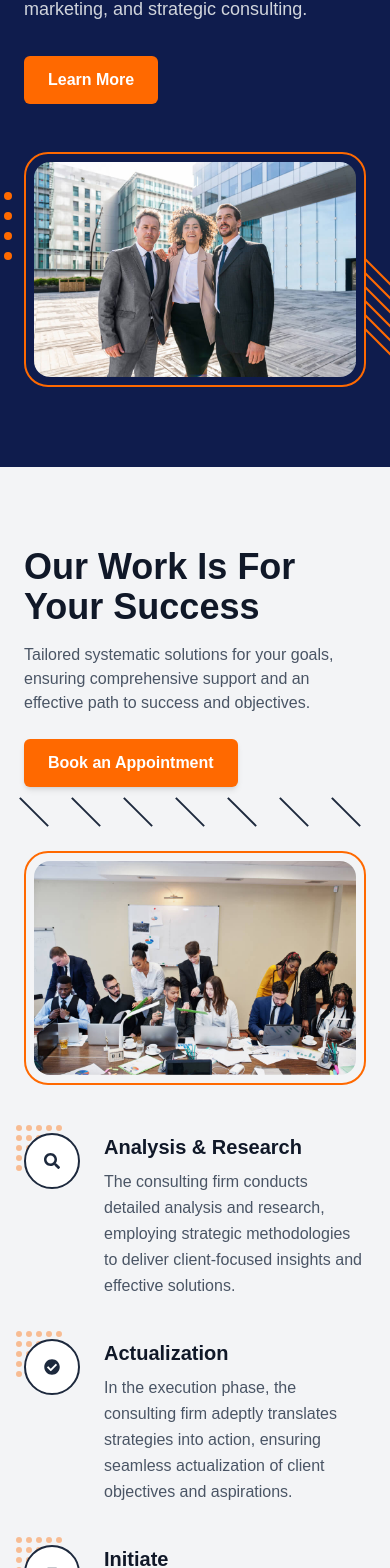
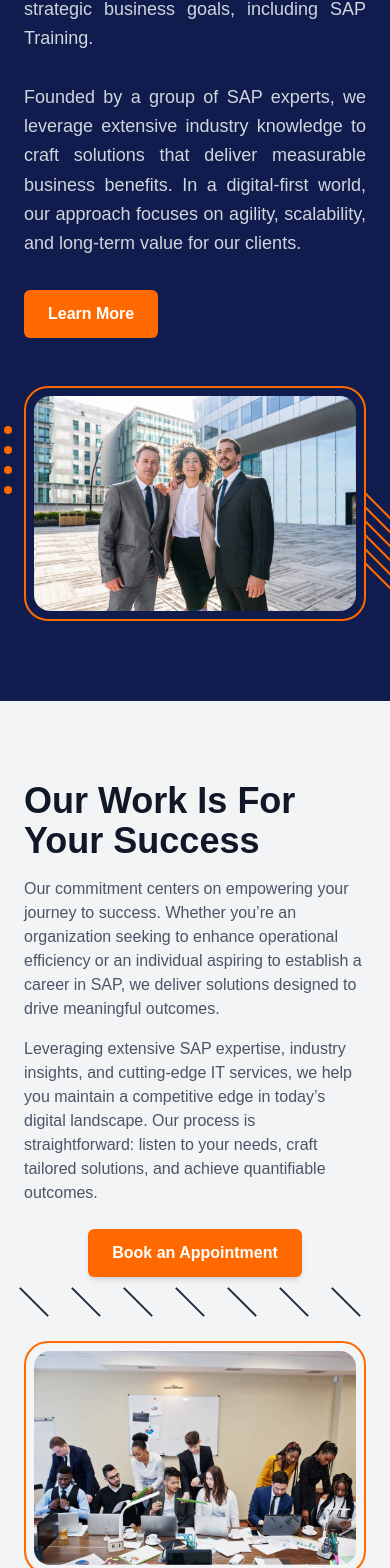
Before and after one commit to anandraj123-commit/gtxinfotech, a Next.js app: page / in a window 390 px wide. Shown: the part 1278-2846 px from the top of the page. Built offline with nearby package versions, Linux system fonts and the light colour scheme.

Commit message:
save my changes

```diff
--- a/components/SkillsSection.jsx
+++ b/components/SkillsSection.jsx
@@ -1,9 +1,12 @@
 "use client";
+
+import { useEffect, useState } from "react";
 
 export default function SkillsSection() {
   return (
     <section className="w-full bg-slate-900 text-white py-20">
       <div className="max-w-6xl mx-auto px-6">
+
         {/* Title */}
         <div className="text-center mb-16">
           <h2 className="text-3xl md:text-4xl font-semibold">
@@ -13,16 +16,15 @@ export default function SkillsSection() {
         </div>
 
         <div className="grid md:grid-cols-2 gap-12 items-center">
+
           {/* Left Content */}
           <div>
             <h3 className="text-2xl md:text-3xl mb-6 text-gray-300 leading-relaxed">
               We’ve skilled in wide range of web and other digital market tools.
             </h3>
+
             <p className="text-gray-400 mb-10">
-              Lorem ipsum dolor sit amet consectetur adipisicing elit.
-              Perspiciatis magni explicabo cum aperiam recusandae sunt accusamus
-              totam. Quidem quos fugiat sapiente numquam accusamus quas hic,
-              itaque in libero reiciendis tempora!
+              We combine advanced technical skills, real-world project experience, and a strong understanding of business needs to create impactful, tailored solutions.
             </p>
 
             {/* Fake Graph */}
@@ -37,31 +39,51 @@ export default function SkillsSection() {
           {/* Right Skills */}
           <div className="space-y-8">
             {skills.map((skill, index) => (
-              <div key={index}>
-                <div className="flex justify-between text-sm text-gray-400 mb-2">
-                  <span>
-                    {String(index + 1).padStart(2, "0")} — {skill.name}
-                  </span>
-                </div>
-                <div className="w-full h-1 bg-gray-700 rounded">
-                  <div
-                    className="h-1 bg-teal-400 rounded"
-                    style={{ width: skill.value }}
-                  />
-                </div>
-              </div>
+              <AnimatedBar key={index} skill={skill} index={index} />
             ))}
           </div>
+
         </div>
       </div>
     </section>
   );
 }
 
+/* 🔥 Animated Progress Component */
+function AnimatedBar({ skill, index }) {
+  const [width, setWidth] = useState("0%");
+
+  useEffect(() => {
+    const timeout = setTimeout(() => {
+      setWidth(skill.value);
+    }, index * 200); // stagger animation
+
+    return () => clearTimeout(timeout);
+  }, [skill.value, index]);
+
+  return (
+    <div>
+      <div className="flex justify-between text-sm text-gray-400 mb-2">
+        <span>
+          {String(index + 1).padStart(2, "0")} — {skill.name}
+        </span>
+        <span>{skill.value}</span>
+      </div>
+
+      <div className="w-full h-1 bg-gray-700 rounded overflow-hidden">
+        <div
+          className="h-1 bg-teal-400 rounded transition-all duration-1000 ease-out"
+          style={{ width }}
+        />
+      </div>
+    </div>
+  );
+}
+
 const skills = [
-  { name: "Business Development", value: "90%" },
-  { name: "Analysis", value: "70%" },
-  { name: "Design", value: "80%" },
-  { name: "iOS Development", value: "95%" },
-  { name: "Android Development", value: "75%" },
+  { name: "SAP Expertise", value: "90%" },
+  { name: "System Integration", value: "70%" },
+  { name: "SAP Training Excellence", value: "80%" },
+  { name: "IT & Digital Solutions", value: "95%" },
+  { name: "Business Transformation", value: "75%" },
 ];
--- a/components/StorySection.jsx
+++ b/components/StorySection.jsx
@@ -1,6 +1,7 @@
 "use client";
 
 import Image from "next/image";
+import Link from "next/link";
 
 export default function StorySection() {
   return (
@@ -14,15 +15,18 @@ export default function StorySection() {
             Know Our Story
           </h2>
 
-          <p className="text-gray-300 leading-relaxed mb-8 text-lg">
-            Founded in 2019, Lunaria is a leading web consulting firm based in
-            Malang, Indonesia. Our expert team specializes in web development,
-            design, digital marketing, and strategic consulting.
-          </p>
+          <p className="text-gray-300 leading-relaxed mb-8 text-lg text-justify">
+  At the core of GTX InfoTech is a commitment to empower organizations through next-generation SAP solutions and tailored IT services that align with strategic business goals, including SAP Training.
+  <br /><br />
+  Founded by a group of SAP experts, we leverage extensive industry knowledge to craft solutions that deliver measurable business benefits.
+  In a digital-first world, our approach focuses on agility, scalability, and long-term value for our clients.
+</p>
 
-          <button className="bg-orange-500 hover:bg-orange-600 transition px-6 py-3 rounded-md text-white font-semibold">
-            Learn More
-          </button>
+<Link href="/about">
+      <button className="bg-orange-500 hover:bg-orange-600 transition px-6 py-3 rounded-md text-white font-semibold">
+        Learn More
+      </button>
+</Link>
         </div>
 
         {/* RIGHT IMAGE */}
--- a/components/SuccessSection.jsx
+++ b/components/SuccessSection.jsx
@@ -6,18 +6,27 @@ import { FaSearch, FaCheckCircle, FaArrowRight } from "react-icons/fa";
 const features = [
   {
     icon: FaSearch,
-    title: "Analysis & Research",
-    desc: "The consulting firm conducts detailed analysis and research, employing strategic methodologies to deliver client-focused insights and effective solutions.",
+    title: "Driving Business Success",
+    desc: `We collaborate with companies to enhance workflows, boost productivity, and fuel expansion by offering:
+• Comprehensive SAP Consulting and Deployment
+• Smooth Integration Across Systems
+• Dependable Support and Continuous Improvement Services`,
   },
   {
     icon: FaCheckCircle,
-    title: "Actualization",
-    desc: "In the execution phase, the consulting firm adeptly translates strategies into action, ensuring seamless actualization of client objectives and aspirations.",
+    title: "Empowering Aspiring SAP Experts",
+    desc: `We believe that well-developed skills create lasting opportunities. Our programs offer:
+• Simulated project experiences for practical learning
+• Interactive system training sessions
+• Industry-aligned educational content
+• Career-centric teaching methods
+
+We focus on equipping you with the SAP expertise necessary for real-world achievement.`,
   },
   {
     icon: FaArrowRight,
-    title: "Initiate",
-    desc: "The consulting firm kickstarts client initiatives with strategic expertise, ensuring a smooth launch and effective implementation of customized solutions.",
+    title: "Delivering Smart IT Solutions",
+    desc: `Whether integrating with external platforms such as Gate Management, Weighbridge, E-commerce, HRMS, and Bank Integration, or offering tailored IT services, we guarantee smooth and efficient technology collaboration across your systems.`,
   },
 ];
 
@@ -34,12 +43,17 @@ export default function SuccessSection() {
             <h2 className="text-4xl font-bold text-gray-900 mb-4">
               Our Work Is For Your Success
             </h2>
+
+            <p className="text-gray-600 max-w-xl mb-4">
+              Our commitment centers on empowering your journey to success. Whether you’re an organization seeking to enhance operational efficiency or an individual aspiring to establish a career in SAP, we deliver solutions designed to drive meaningful outcomes.
+            </p>
+
             <p className="text-gray-600 max-w-xl">
-              Tailored systematic solutions for your goals, ensuring comprehensive support and an effective path to success and objectives.
+              Leveraging extensive SAP expertise, industry insights, and cutting-edge IT services, we help you maintain a competitive edge in today’s digital landscape. Our process is straightforward: listen to your needs, craft tailored solutions, and achieve quantifiable outcomes.
             </p>
           </div>
 
-          <button className="bg-orange-500 hover:bg-orange-600 text-white px-6 py-3 rounded-md font-semibold shadow-md">
+          <button className="bg-orange-500 hover:bg-orange-600 text-white px-6 py-3 rounded-md font-semibold shadow-md mx-auto">
             Book an Appointment
           </button>
         </div>
@@ -50,11 +64,10 @@ export default function SuccessSection() {
           {/* LEFT IMAGE */}
           <div className="relative">
 
-            {/* Border */}
             <div className="border-2 border-orange-500 rounded-3xl p-2">
               <div className="rounded-2xl overflow-hidden">
                 <Image
-                  src="/images/work.jpg" // 👈 add your image
+                  src="/images/work.jpg"
                   alt="Work"
                   width={600}
                   height={500}
@@ -63,7 +76,6 @@ export default function SuccessSection() {
               </div>
             </div>
 
-            {/* Top diagonal lines */}
             <div className="absolute -top-10 right-0 flex gap-3">
               {[...Array(10)].map((_, i) => (
                 <span
@@ -80,12 +92,14 @@ export default function SuccessSection() {
               const Icon = item.icon;
 
               return (
-                <div key={i} className="flex gap-6 items-start">
+                <div
+                  key={i}
+                  className="flex gap-6 items-start flex-wrap sm:flex-nowrap"
+                >
 
-                  {/* ICON SECTION */}
-                  <div className="relative">
+                  {/* ICON */}
+                  <div className="relative flex-shrink-0">
 
-                    {/* dotted background */}
                     <div className="absolute -top-2 -left-2 grid grid-cols-5 gap-1 opacity-40">
                       {[...Array(25)].map((_, i) => (
                         <span
@@ -95,10 +109,8 @@ export default function SuccessSection() {
                       ))}
                     </div>
 
-                    {/* icon circle */}
                     <div className="w-14 h-14 flex items-center justify-center border-2 border-slate-800 rounded-full relative z-10 bg-white">
-                      {/* rotate arrow for ↗ effect */}
-                      {item.title === "Initiate" ? (
+                      {item.title.includes("Initiate") ? (
                         <Icon className="text-slate-800 rotate-[-45deg]" />
                       ) : (
                         <Icon className="text-slate-800" />
@@ -107,11 +119,11 @@ export default function SuccessSection() {
                   </div>
 
                   {/* TEXT */}
-                  <div>
+                  <div className="flex-1 min-w-0">
                     <h3 className="text-xl font-semibold text-gray-900 mb-2">
                       {item.title}
                     </h3>
-                    <p className="text-gray-600 leading-relaxed">
+                    <p className="text-gray-600 leading-relaxed whitespace-pre-line break-words">
                       {item.desc}
                     </p>
                   </div>
--- a/components/WorkSection.jsx
+++ b/components/WorkSection.jsx
@@ -8,7 +8,7 @@ export default function WorkSection() {
       {/* Left Image */}
       <div className="w-1/2 relative hidden md:block">
         <Image
-          src="/images/worksection.jpg" // place your image in /public/hero.jpg
+          src="/images/worksection.jpg"
           alt="Team working"
           fill
           className="object-cover"
@@ -19,12 +19,13 @@ export default function WorkSection() {
       <div className="w-full md:w-1/2 bg-slate-800 text-white flex items-center">
         <div className="max-w-xl mx-auto px-6 py-16">
           <h1 className="text-4xl md:text-5xl font-semibold mb-6">
-            We’re A Digital Design Agency.
+            We’re A Digital SAP & IT Solutions Agency
           </h1>
-          <p className="text-gray-300 mb-10">
-            Lorem ipsum dolor sit amet consectetur adipisicing elit. Aliquam
-            tempora itaque, autem dolores culpa cum mollitia voluptate nesciunt
-            voluptatibus quasi.
+
+          <p className="text-gray-300 mb-10 text-justify">
+            Transforming Businesses and Careers with Smart SAP Solutions, Practical Training & Innovative IT Services.
+            <br /><br />
+            We deliver results that fuel your success. Whether you’re scaling your business or advancing your SAP career, we’re here to help you grow smarter and stronger in today’s digital landscape.
           </p>
 
           {/* Features */}
@@ -34,11 +35,14 @@ export default function WorkSection() {
                 <div className="text-teal-400 text-2xl">{item.icon}</div>
                 <div>
                   <h3 className="font-semibold mb-1">{item.title}</h3>
-                  <p className="text-gray-400 text-sm">{item.desc}</p>
+                  <p className="text-gray-400 text-sm whitespace-pre-line text-justify">
+                    {item.desc}
+                  </p>
                 </div>
               </div>
             ))}
           </div>
+
         </div>
       </div>
     </section>
@@ -48,22 +52,24 @@ export default function WorkSection() {
 const features = [
   {
     icon: "🌐",
-    title: "SEO Optimized",
-    desc: "Lorem ipsum, dolor sit amet consectetur adipisicing elit.",
+    title: "SAP Consulting",
+    desc: "Expert guidance on SAP S/4HANA deployment and ongoing support, comprehensive module configuration, streamlining business processes, and seamless integration with your existing systems.",
   },
   {
     icon: "⚙️",
-    title: "Easy Customization",
-    desc: "Lorem ipsum, dolor sit amet consectetur adipisicing elit.",
+    title: "SAP Training",
+    desc: "Experience hands-on training through live projects, access to SAP systems for practice, personalized interview preparation, and on-demand recorded lessons from industry experts.",
   },
   {
     icon: "📈",
-    title: "SEO Optimized",
-    desc: "Lorem ipsum, dolor sit amet consectetur adipisicing elit.",
+    title: "IT & Integration Solutions",
+    desc: "Effortlessly unify your business systems to boost efficiency and accuracy. We specialize in integrating Gate Management, E-commerce platforms, HRMS, banking systems, and a wide range of third-party applications. Additionally, we offer CRM and ERP integration alongside custom app and web development services, creating a comprehensive technology ecosystem tailored to support your operational objectives.",
   },
   {
     icon: "📣",
-    title: "Easy Customization",
-    desc: "Lorem ipsum, dolor sit amet consectetur adipisicing elit.",
+    title: "Our Approach",
+    desc: `Analyze → Design → Deploy → Support
+
+Our process begins with a deep understanding of your goals, followed by designing and implementing solutions that produce real-world benefits.`,
   },
 ];
```
